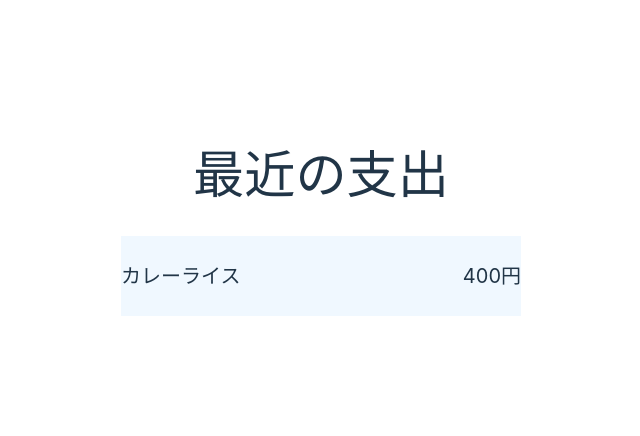
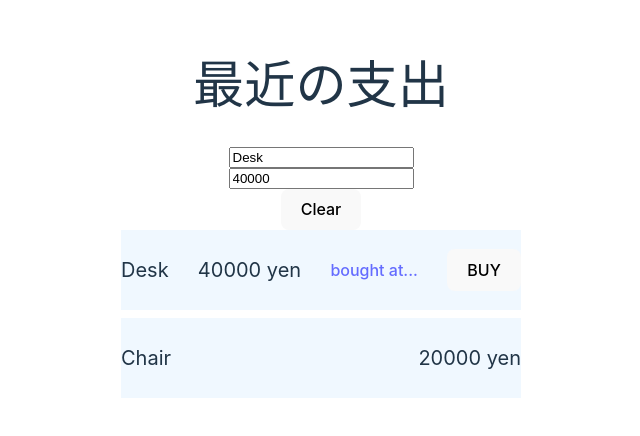
Before and after one commit to gurico0516/TypeScript-tutorial, a Vue app in the folder vue-sample/vite-project/: page / in a window 1280 px wide. Shown: the part 186-622 px from the top of the page, without its empty margins (319-959 px from the left). Built offline with nearby package versions, Linux system fonts and the light colour scheme.

Commit message:
add section4

```diff
--- a/vue-sample/vite-project/src/components/Payment.vue
+++ b/vue-sample/vite-project/src/components/Payment.vue
@@ -1,12 +1,54 @@
 <script setup lang="ts">
+import { reactive, ref } from "vue";
+
+// let itemName1 = ref<string>('Desk');
+const itemName2 = 'Chair';
+
+const item1 = reactive({
+    name: 'Desk',
+    price: 40000
+})
+
+const price2 = 20000
+
+const url1 = 'https://www.amazon.co.jp/amazonprime?_encoding=UTF8&%2AVersion%2A=1&%2Aentries%2A=0'
+
+const buy = (itemName: string) => {
+    alert('Are you sure to buy?' + itemName + '?')
+}
+
+const input = (event: any) => {
+    item1.name = event.target.value
+}
+
+const inputPrice = (event: any) => {
+    item1.price = event.target.value
+}
+
+const clear = () => {
+    item1.name = ''
+    item1.price = 0
+}
+
 </script>
 
 <template>
     <div class="container">
         <h1>最近の支出</h1>
+        <input v-model="item1.name" />
+        <input v-model="item1.price" />
+        <!-- <input v-on:input="input" v-bind:value="item1.name"/> -->
+        <!-- <input v-on:input="inputPrice"  v-bind:value="item1.price"/> -->
+        <button v-on:click="clear">Clear</button>
         <div class="payment">
-            <label>カレーライス</label>
-            <label>400円</label>
+            <label>{{ item1.name }}</label>
+            <label>{{ item1.price }} yen</label>
+            <a v-bind:href="url1">bought at...</a>
+            <button v-on:click="buy(itemName2)">BUY</button>
+        </div>
+        <div class="payment">
+            <label>{{ itemName2 }}</label>
+            <label>{{ price2 }} yen</label>
         </div>
     </div>
 </template>
@@ -24,6 +66,7 @@
     height: 80px;
     width: 400px;
     background-color: aliceblue;
+    margin-bottom: 8px;
 }
 label {
     font-size: 20px;
```
